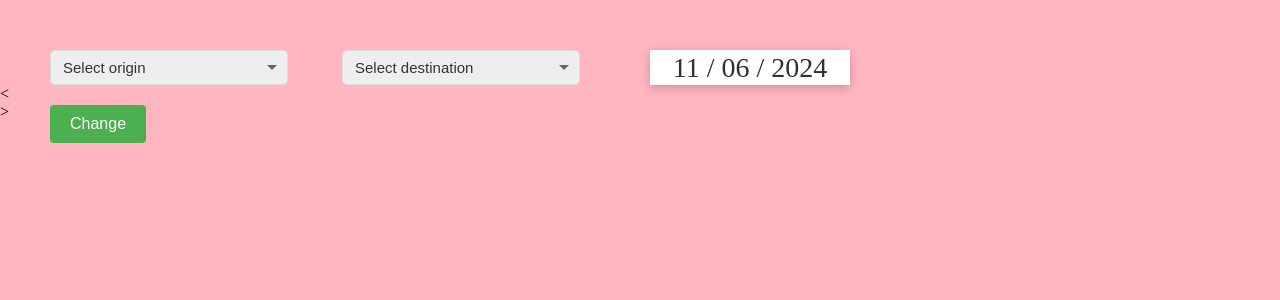
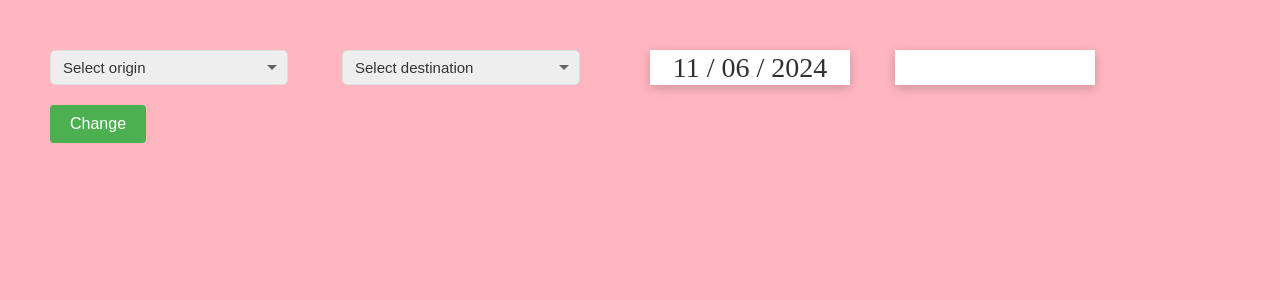
Before and after one commit to ezatul18/TT8L-06, a Flask app: page / in a window 1280 px wide. Shown: the part 75-375 px from the top of the page. Run offline with Flask 3, Linux system fonts and the light colour scheme.

Commit message:
arrival css

```diff
--- a/Ticketing/static/styles.css
+++ b/Ticketing/static/styles.css
@@ -178,3 +178,84 @@
 .depart-picker .dates .days .day.selected {
     background-color: #00CA85;
 }
+
+.arrival-picker {
+    margin-top: -35px;
+    margin-left: 895px;
+    position: relative;
+    width: 100%;
+    max-width: 200px;
+    height: 35px;
+    background-color: #fff;
+    box-shadow: 0px 3px 10px rgba(0, 0, 0, 0.2);
+    user-select: none;
+}
+
+.arrival-picker:hover {
+    background-color: #f3f3f3;
+}
+
+.arrival-picker .selected-date {
+    width: 100%;
+    height: 100%;
+    display: flex;
+    justify-content: center;
+    align-items: center;
+    color: #313131;
+    font-size: 28px;
+}
+
+.arrival-picker .dates {
+    display: none;
+    position: absolute;
+    top: 100%;
+    left: 0;
+    right: 0;
+    background-color: #fff;
+}
+
+.arrival-picker .dates.active {
+    display: block;
+}
+
+.arrival-picker .dates .month {
+    display: flex;
+    justify-content: space-between;
+    align-items: center;
+    border-bottom: 2px solid #eee;
+}
+
+.arrival-picker .dates .month .arrows {
+    width: 35px;
+    height: 35px;
+    display: flex;
+    justify-content: center;
+    align-items: center;
+    color: #313131;
+    font-size: 20px;
+}
+
+.arrival-picker .dates .month .arrows:hover {
+    background-color: #f3f3f3;
+}
+
+.arrival-picker .dates .month .arrows:active {
+    background-color: #00CA85;
+}
+
+.arrival-picker .dates .days {
+    display: grid;
+    grid-template-columns: repeat(7,  1fr);
+    height: 200px;
+}
+
+.arrival-picker .dates .days .day {
+    display: flex;
+    justify-content: center;
+    align-items: center;
+    color: #313131;
+}
+
+.arrival-picker .dates .days .day.selected {
+    background-color: brown;
+}
```
